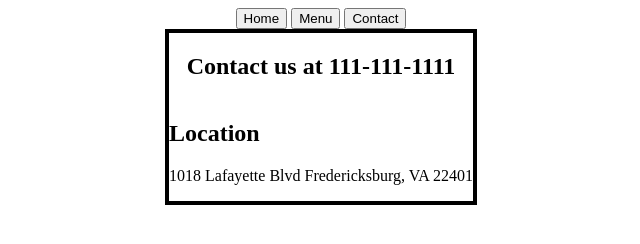
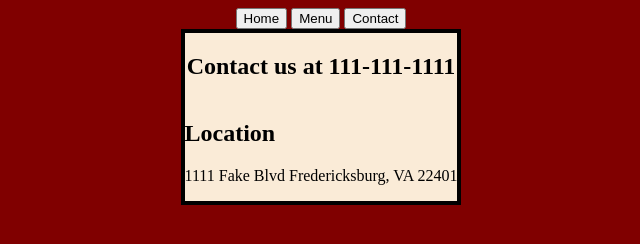
Before and after one commit to AidanRidderhof/Restaurant-page, a website built with webpack: page src/template.html in a window 1280 px wide. Both pictures are taken after a click on the button "Contact". Shown: the whole page, without its empty margins (319-959 px from the left). Built offline with nearby package versions, Linux system fonts and the light colour scheme.

Commit message:
background colors

```diff
--- a/src/contact.js
+++ b/src/contact.js
@@ -3,6 +3,6 @@ export function displayContact() {
     content.innerHTML = `<h2>Contact us at 111-111-1111</h2>
         <div>
             <h2>Location</h2>
-            <p>1018 Lafayette Blvd Fredericksburg, VA 22401</p>
+            <p>1111 Fake Blvd Fredericksburg, VA 22401</p>
         </div>`
 }
--- a/src/styles.css
+++ b/src/styles.css
@@ -6,6 +6,7 @@ body {
     display: flex;
     flex-direction: column;
     align-items: center;
+    background-color: maroon;
 }
 
 #content {
@@ -15,6 +16,7 @@ body {
     justify-content: center;
     align-items: center;
     max-width: 80vw;
+    background-color: antiquewhite;
     /*box-sizing: border-box;
     padding: 4%; */
 }
```
